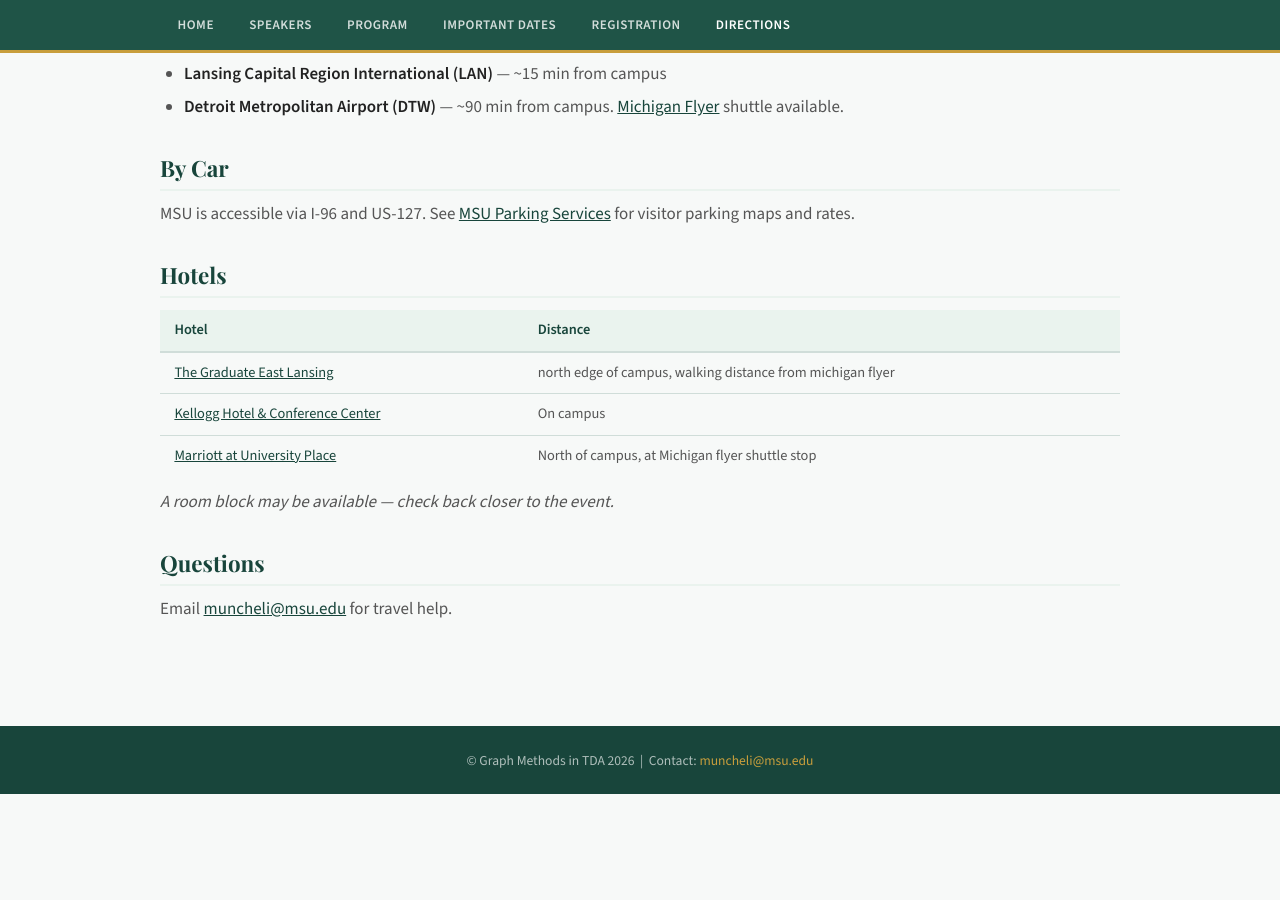
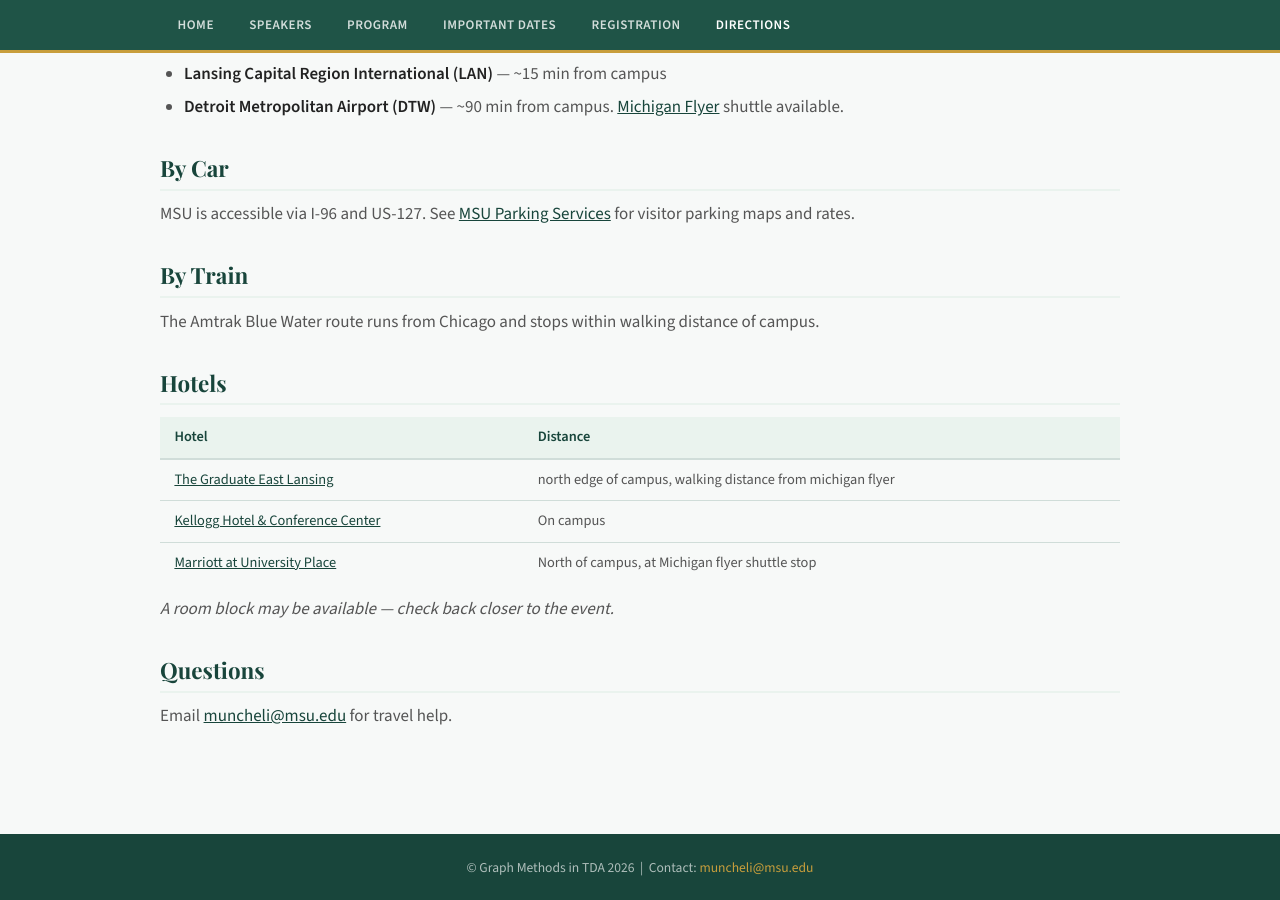
Before and after one commit to MunchLab/graph-methods-tda, a Jekyll site: the page built from directions.md, in a window 1280 px wide and 900 px high, scrolled down 703 px. Built offline with Jekyll 4.4.1, drawn with Linux system fonts in a browser that asks for light colours; before the commit the page ends 1497 px from its top, so only the background shows below that.

Commit message:
Update directions.md

```diff
--- a/directions.md
+++ b/directions.md
@@ -30,6 +30,9 @@ East Lansing, MI 48824</p>
 MSU is accessible via I-96 and US-127.
 See [MSU Parking Services](https://police.msu.edu/parking-services/) for visitor parking maps and rates.
 
+## By Train
+The Amtrak Blue Water route runs from Chicago and stops within walking distance of campus.
+
 ## Hotels
 
 <table class="hotel-table">
```
